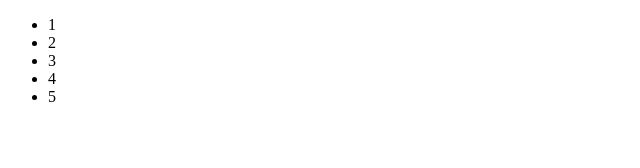
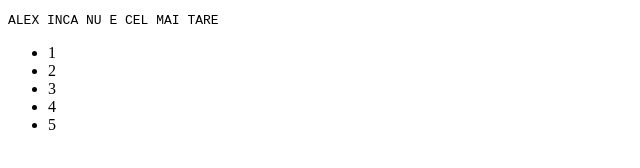
Before and after one commit to vestemeansorin91/alex-learning, a plain HTML site: page index.html in a window 1280 px wide. Shown: the whole page, without its empty margins (0-640 px from the left). Drawn offline with Linux system fonts and the light colour scheme.

Commit message:
alex inca nu e cel mai tare

```diff
--- a/index.html
+++ b/index.html
@@ -9,6 +9,7 @@
     <title>Hasta vine de pe macbook</title>
   </head>
   <body>
+    <pre>ALEX INCA NU E CEL MAI TARE</pre>
     <nav>
       <ul>
         <li>1</li>
```
